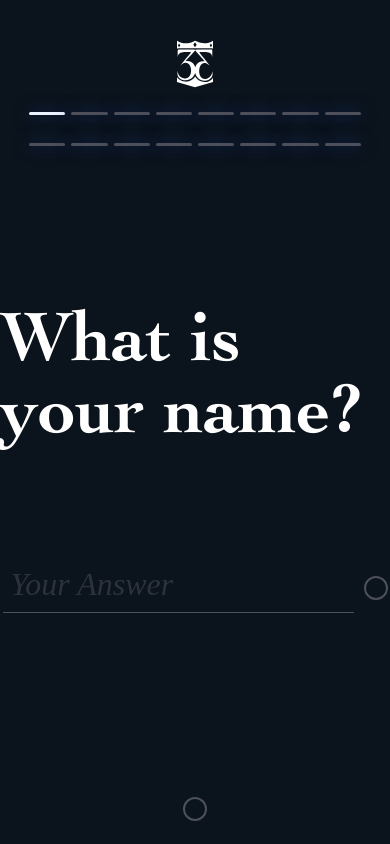
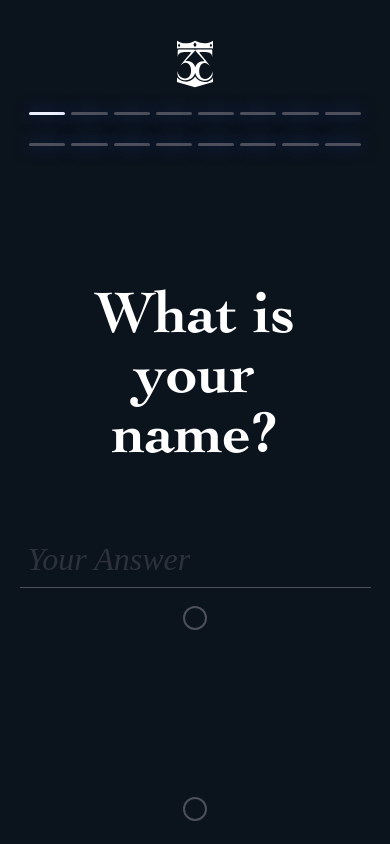
Before and after one commit to marcus-ureta/33-Society, a React (Vite) app: page / in a window 390 px wide. Built offline with nearby package versions, Linux system fonts and the light colour scheme; some icons are missing.

Commit message:
sign-up page full mobile responsiveness

```diff
--- a/src/Portal.tsx
+++ b/src/Portal.tsx
@@ -118,13 +118,13 @@ function signUpPage() {
                     </div>
                 </div>
 
-                <div className='flex flex-col items-center justify-center w-full h-[80%] gap-y-12 max-w-none prose'>
-                    <h1 className="font-['Cochin'] font-bold text-selago-100 text-7xl">
+                <div className='flex flex-col items-center justify-center w-full h-[80%] gap-y-4 sm:gap-y-12 max-w-none prose'>
+                    <h1 className="font-['Cochin'] font-bold text-selago-100 text-6xl sm:text-7xl mx-12 text-center">
                         What is your name?
                     </h1>
 
-                    <div className='flex flex-row items-center justify-center gap-x-2.5 w-full'>
-                        <input name='answer' placeholder='Your Answer' className="border-b-[1px] border-davys-grey-0 text-[2rem] text-davys-grey-0 font-['instrument-serif'] italic pl-[8px] w-[90%] max-w-[660px]" />
+                    <div className='flex flex-col sm:flex-row items-center justify-center gap-x-2.5 gap-y-2.5 w-full'>
+                        <input name='answer' placeholder='Your Answer' className="border-b-[1px] border-davys-grey-0 text-[2rem] text-davys-grey-0 font-['instrument-serif'] italic pl-[8px] w-[90%] max-w-[660px] mb-0" />
 
                         <ArrowRight className="w-6 h-6 text-davys-grey-0 hover:text-selago-0 border-2 rounded-full mt-2 transition-all duration-200 hover:cursor-pointer" />
                     </div>
```
